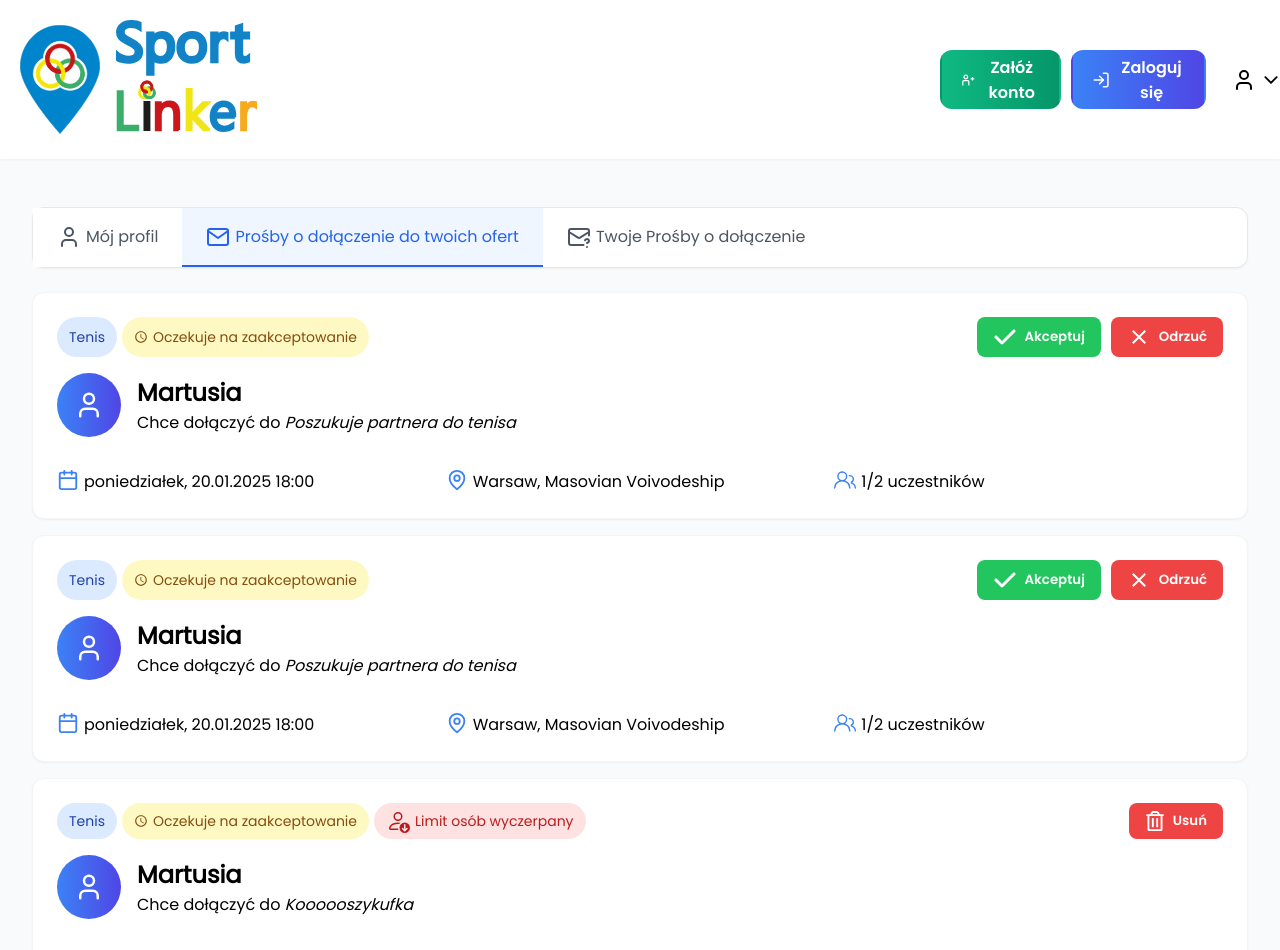
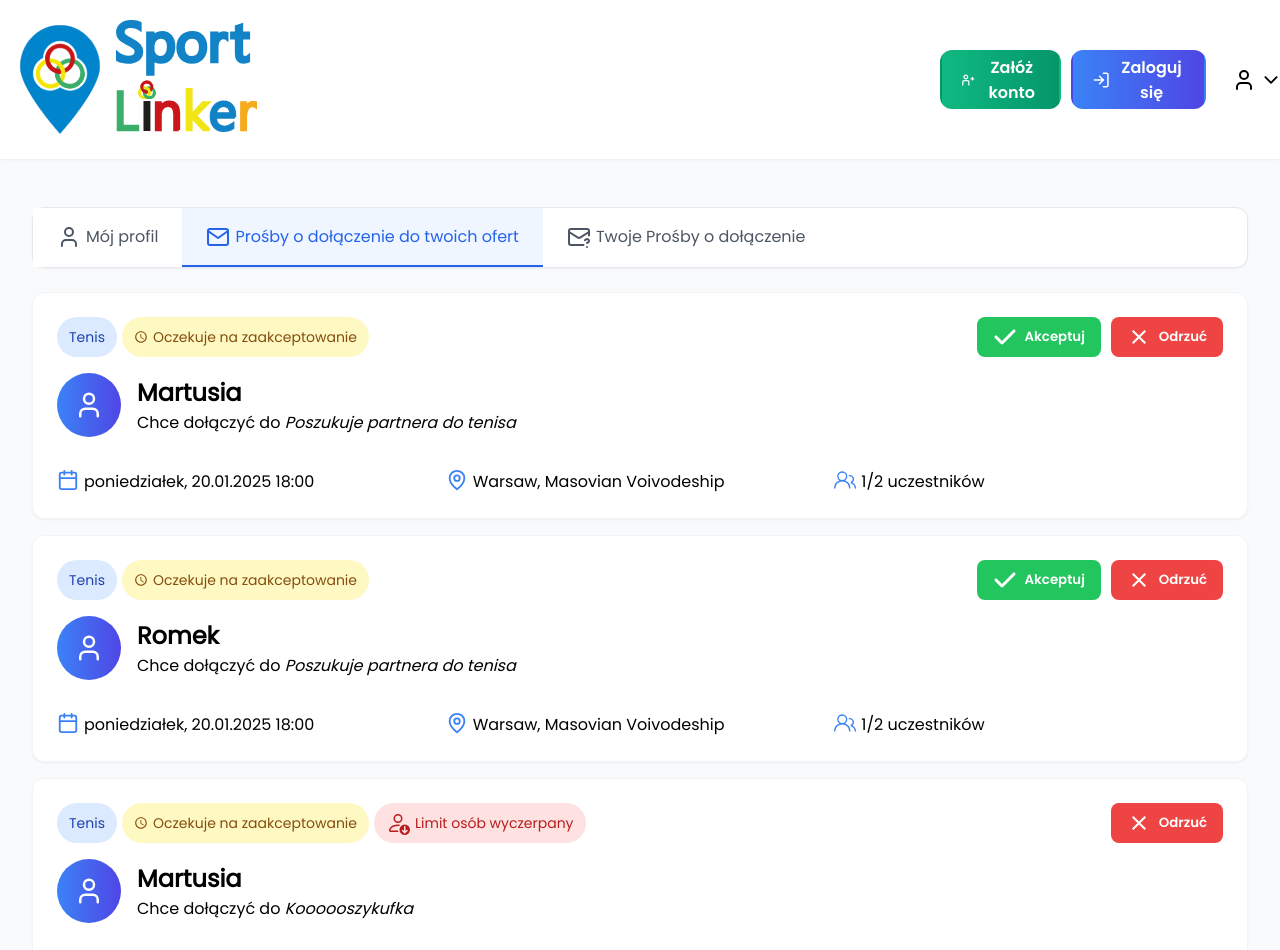
Before and after one commit to Michuxx/SportLinker, a React (Vite) app in the folder SportLinkerFrontend/: page /profile/foreignInvitations in a window 1280 px wide. Shown: the top 950 px of the page. Built offline with nearby package versions, Linux system fonts and the light colour scheme.

Commit message:
Added rejecting Offers

```diff
--- a/SportLinkerFrontend/src/components/userPanelSection/userProfileContent/foreignInvitations/ForeignInvitations.jsx
+++ b/SportLinkerFrontend/src/components/userPanelSection/userProfileContent/foreignInvitations/ForeignInvitations.jsx
@@ -43,7 +43,7 @@ const ForeignInvitations = () => {
       currentPeople: 1,
       maxPeople: 2,
       user: {
-        name: "Martusia",
+        name: "Romek",
       },
     },
     {
@@ -85,6 +85,10 @@ const ForeignInvitations = () => {
     });
   };
 
+  const handleRejectRequest = (id) => {
+    setInvitations((prev) => prev.filter((x) => x.id !== id));
+  };
+
   return (
     <div className="user-invitations-wrapper">
       {invitations.length > 0 ? (
@@ -93,6 +97,7 @@ const ForeignInvitations = () => {
             invitation={invitation}
             key={invitation.id}
             handleAccept={handleAcceptInvitation}
+            handleReject={handleRejectRequest}
           />
         ))
       ) : (
--- a/SportLinkerFrontend/src/components/userPanelSection/userProfileContent/foreignInvitations/invitationCard/InvitationCard.jsx
+++ b/SportLinkerFrontend/src/components/userPanelSection/userProfileContent/foreignInvitations/invitationCard/InvitationCard.jsx
@@ -10,13 +10,17 @@ import { MdClose } from "react-icons/md";
 import { FaRegTrashAlt } from "react-icons/fa";
 import { Link } from "react-router";
 
-const InvitationCard = ({ invitation, handleAccept }) => {
+const InvitationCard = ({ invitation, handleAccept, handleReject }) => {
   const buttonSelection = () => {
     if (invitation.currentPeople === invitation.maxPeople) {
       return (
         <div className="invitation-btn-wrapper">
-          <Button style="classicRedButton" Icon={<FaRegTrashAlt size={20} />}>
-            Usuń
+          <Button
+            style="classicRedButton"
+            onClick={() => handleReject(invitation.id)}
+            Icon={<MdClose size={24} />}
+          >
+            Odrzuć
           </Button>
         </div>
       );
@@ -30,7 +34,11 @@ const InvitationCard = ({ invitation, handleAccept }) => {
           >
             Akceptuj
           </Button>
-          <Button style="classicRedButton" Icon={<MdClose size={24} />}>
+          <Button
+            style="classicRedButton"
+            onClick={() => handleReject(invitation.id)}
+            Icon={<MdClose size={24} />}
+          >
             Odrzuć
           </Button>
         </div>
```
